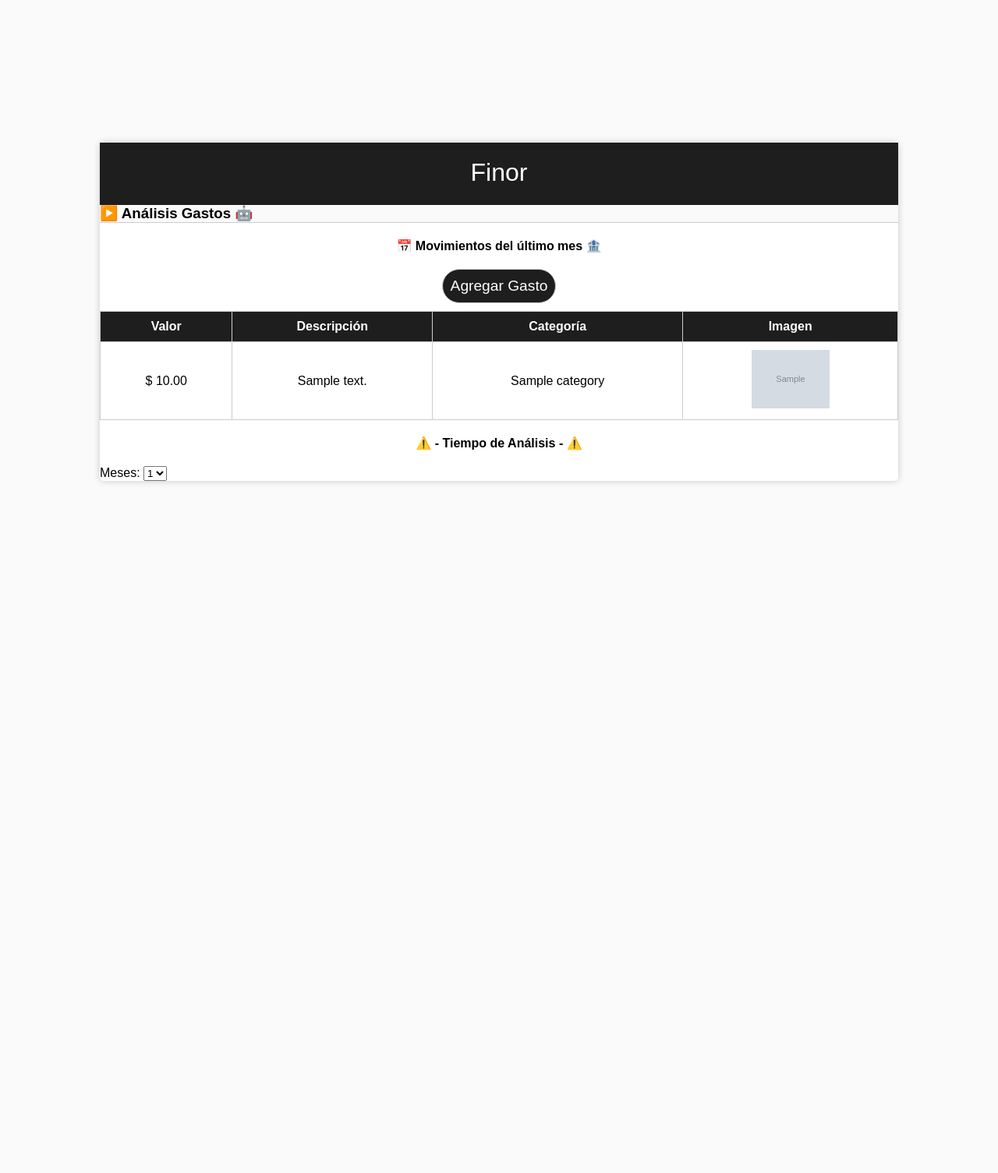
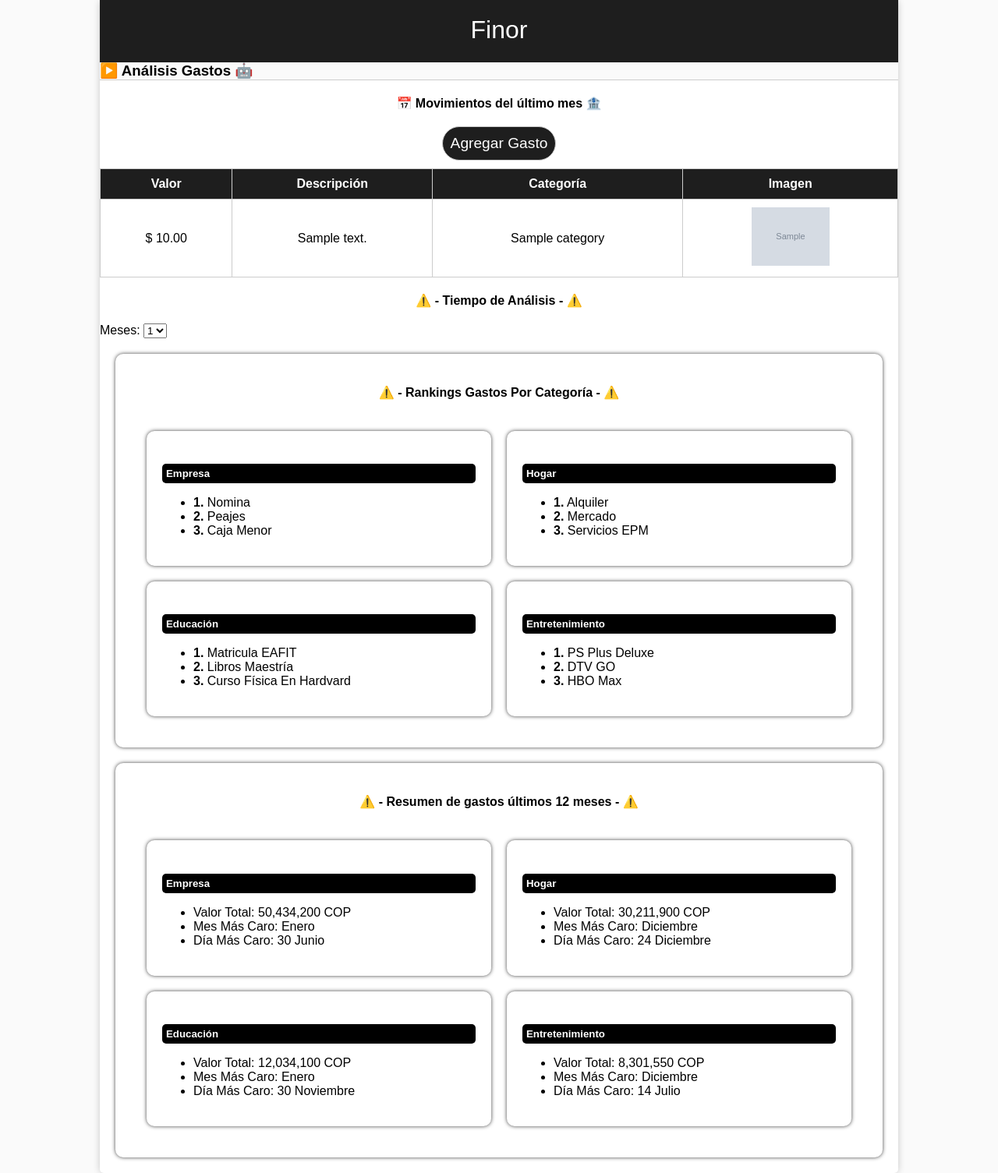
Before and after one commit to esteventorr/finor_web_app, a Django app: template control_finanzas/templates/control_finanzas/analisis-gastos.html in a window 1280 px wide. Shown: the whole page at 78% size. Before the commit the page ends 620 px from the top, so only its background shows below. Run offline with Django 4.2, Linux system fonts and the light colour scheme; the template is opened without the code that fills it: most values are stand-ins (such as "Sample title", 1, 10 or a date in 2020); grey boxes marked "Sample" are stand-in pictures.

Commit message:
rankings and summary box added to analyze expenses

```diff
--- a/control_finanzas/static/css/styles.css
+++ b/control_finanzas/static/css/styles.css
@@ -165,8 +165,7 @@ body {
   padding: 20px;
 }
 
-/* Estilos para los títulos de cada card /
-.ranking__card h5 {
+.rankingcard h5 {
   background-color: black;
   color: white;
   border-radius: 5px;
@@ -174,12 +173,10 @@ body {
   margin-bottom: 10px;
 }
 
-/ Estilos para los números de item en las listas ordenadas /
-.ranking__card ol li {
+.rankingcard ol li {
   font-weight: bold;
 }
 
-/ Estilos para los números de item en las listas sin orden */
 .ranking__card ul li {
   font-weight: bold;
 }
--- a/control_finanzas/templates/control_finanzas/analisis-gastos.html
+++ b/control_finanzas/templates/control_finanzas/analisis-gastos.html
@@ -19,6 +19,85 @@
       </select>
     </div>
   </div>
+  <div class="ranking">
+    <h4 class="title">⚠️ - Rankings Gastos Por Categoría - ⚠️</h4>
+    <div class="rankingcards-container">
+      <div class="rankingcard top_empresa">
+        <h5>Empresa</h5>
+        <ul>
+          <li><b>1.</b> Nomina</li>
+          <li><b>2.</b> Peajes</li>
+          <li><b>3.</b> Caja Menor</li>
+        </ul>
+      </div>
 
+      <div class="rankingcard top_hogar">
+        <h5>Hogar</h5>
+        <ul>
+          <li><b>1.</b> Alquiler</li>
+          <li><b>2.</b> Mercado</li>
+          <li><b>3.</b> Servicios EPM</li>
+        </ul>
+      </div>
+
+      <div class="rankingcard top_educacion">
+        <h5>Educación</h5>
+        <ul>
+          <li><b>1.</b> Matricula EAFIT</li>
+          <li><b>2.</b> Libros Maestría</li>
+          <li><b>3.</b> Curso Física En Hardvard</li>
+        </ul>
+      </div>
+
+      <div class="rankingcard top_entretenimiento">
+        <h5>Entretenimiento</h5>
+        <ul>
+          <li><b>1.</b> PS Plus Deluxe</li>
+          <li><b>2.</b> DTV GO</li>
+          <li><b>3.</b> HBO Max</li>
+        </ul>
+      </div>
+    </div>
+  </div>
+  <div class="ranking">
+    <h4 class="title">⚠️ - Resumen de gastos últimos 12 meses - ⚠️</h4>
+    <div class="rankingcards-container">
+      <div class="rankingcard top_empresa">
+        <h5>Empresa</h5>
+        <ul>
+          <li>Valor Total: 50,434,200 COP</li>
+          <li>Mes Más Caro: Enero</li>
+          <li>Día Más Caro: 30 Junio</li>
+        </ul>
+      </div>
+
+      <div class="rankingcard top_hogar">
+        <h5>Hogar</h5>
+        <ul>
+          <li>Valor Total: 30,211,900 COP</li>
+          <li>Mes Más Caro: Diciembre</li>
+          <li>Día Más Caro: 24 Diciembre</li>
+        </ul>
+      </div>
+
+      <div class="rankingcard top_educacion">
+        <h5>Educación</h5>
+        <ul>
+          <li>Valor Total: 12,034,100 COP</li>
+          <li>Mes Más Caro: Enero</li>
+          <li>Día Más Caro: 30 Noviembre</li>
+        </ul>
+      </div>
+
+      <div class="rankingcard top_entretenimiento">
+        <h5>Entretenimiento</h5>
+        <ul>
+          <li>Valor Total: 8,301,550 COP</li>
+          <li>Mes Más Caro: Diciembre</li>
+          <li>Día Más Caro: 14 Julio</li>
+        </ul>
+      </div>
+    </div>
+  </div>
 </div>
 {% endblock %}
```
